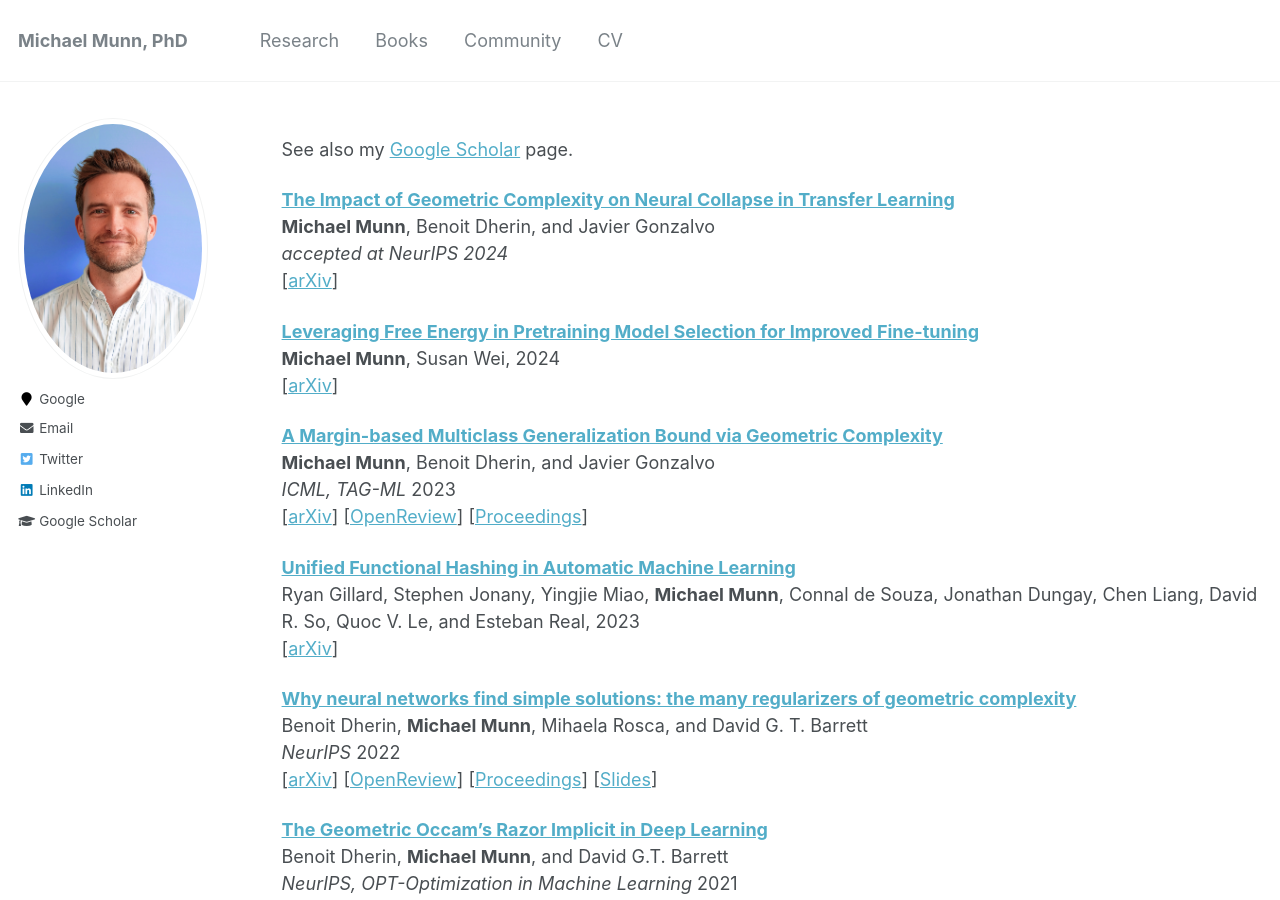
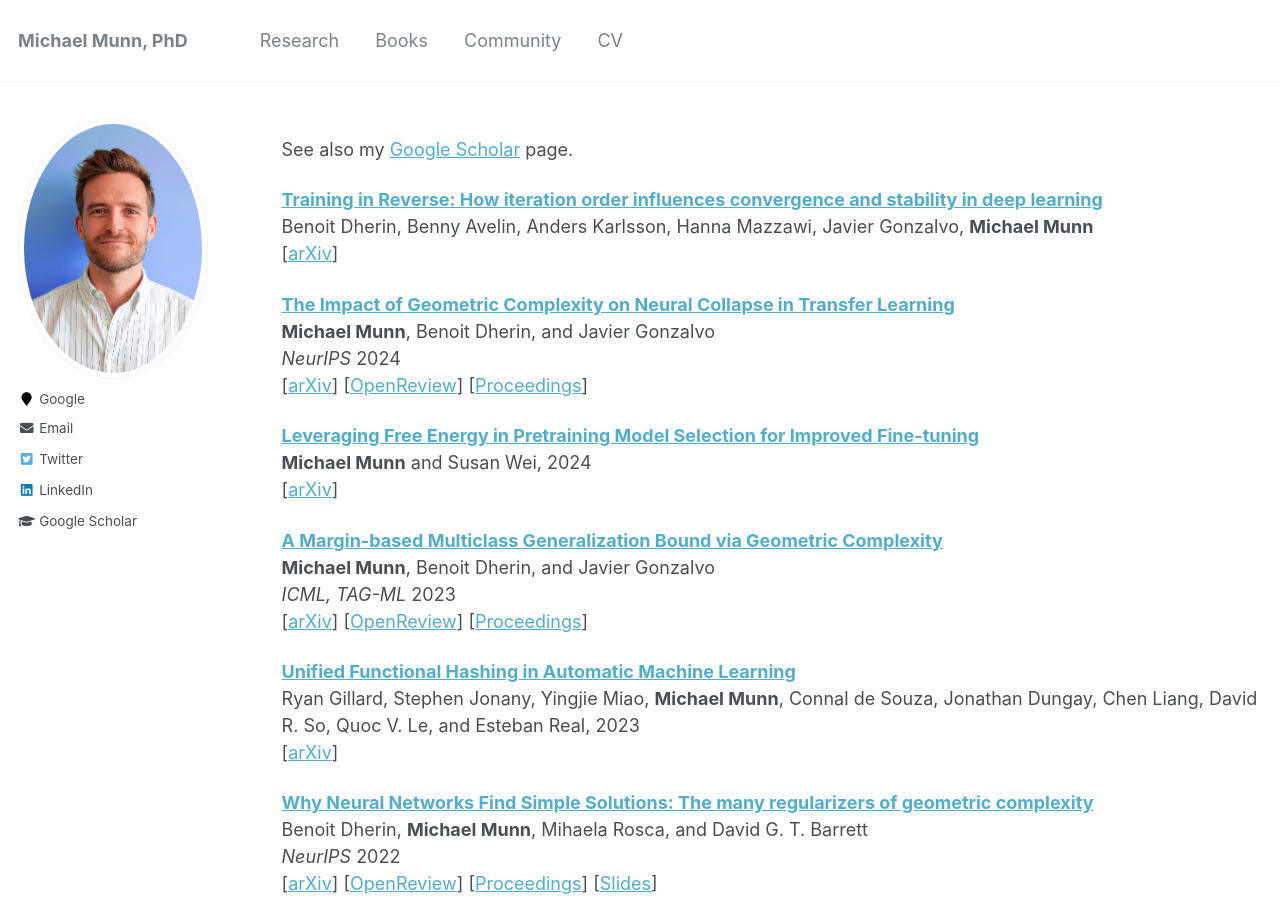
Before and after one commit to munnm/munnm.github.io, a Jekyll site: the page built from _pages/research.md, in a window 1280 px wide and 900 px high. Built offline with Jekyll 4.4.1, drawn with Linux system fonts in a browser that asks for light colours.

Commit message:
Update research.md

```diff
--- a/_pages/research.md
+++ b/_pages/research.md
@@ -8,13 +8,19 @@ author_profile: true
 
 See also my [Google Scholar](https://scholar.google.com/citations?user=agHn7jkAAAAJ&hl=en) page.
 
+[**Training in Reverse: How iteration order influences convergence and stability in deep learning**](https://arxiv.org/abs/2502.01557) \\
+Benoit Dherin, Benny Avelin, Anders Karlsson, Hanna Mazzawi, Javier Gonzalvo, **Michael Munn** \\
+\[[arXiv](https://arxiv.org/abs/2502.01557)\]
+
 [**The Impact of Geometric Complexity on Neural Collapse in Transfer Learning**](https://arxiv.org/abs/2405.15706) \\
 **Michael Munn**, Benoit Dherin, and Javier Gonzalvo \\
-*accepted at NeurIPS 2024* \\
+*NeurIPS* 2024 \\
 \[[arXiv](https://arxiv.org/abs/2405.15706)\]
+\[[OpenReview](https://openreview.net/forum?id=PLbFid00aU)\]
+\[[Proceedings](https://proceedings.neurips.cc/paper_files/paper/2024/hash/7b24015f3af598e1d9179f6e06353780-Abstract-Conference.html)\]
 
 [**Leveraging Free Energy in Pretraining Model Selection for Improved Fine-tuning**](https://arxiv.org/abs/2410.05612) \\
-**Michael Munn**, Susan Wei, 2024 \\
+**Michael Munn** and Susan Wei, 2024 \\
 \[[arXiv](https://arxiv.org/abs/2410.05612)]
 
 [**A Margin-based Multiclass Generalization Bound via Geometric Complexity**](https://arxiv.org/abs/2405.18590) \\
@@ -28,7 +34,7 @@ See also my [Google Scholar](https://scholar.google.com/citations?user=agHn7jkAA
 Ryan Gillard, Stephen Jonany, Yingjie Miao, **Michael Munn**, Connal de Souza, Jonathan Dungay, Chen Liang, David R. So, Quoc V. Le, and Esteban Real, 2023 \\
 \[[arXiv](https://arxiv.org/abs/2302.05433)\]
 
-[**Why neural networks find simple solutions: the many regularizers of geometric complexity**](https://arxiv.org/abs/2209.13083) \\
+[**Why Neural Networks Find Simple Solutions: The many regularizers of geometric complexity**](https://arxiv.org/abs/2209.13083) \\
 Benoit Dherin, **Michael Munn**, Mihaela Rosca, and David G. T. Barrett \\
 *NeurIPS* 2022 \\
 \[[arXiv](https://arxiv.org/abs/2209.13083)\]
```
